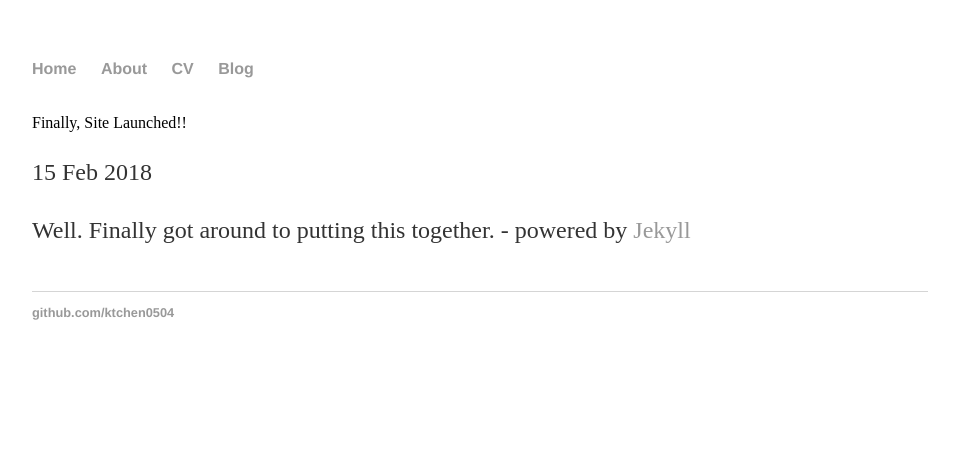
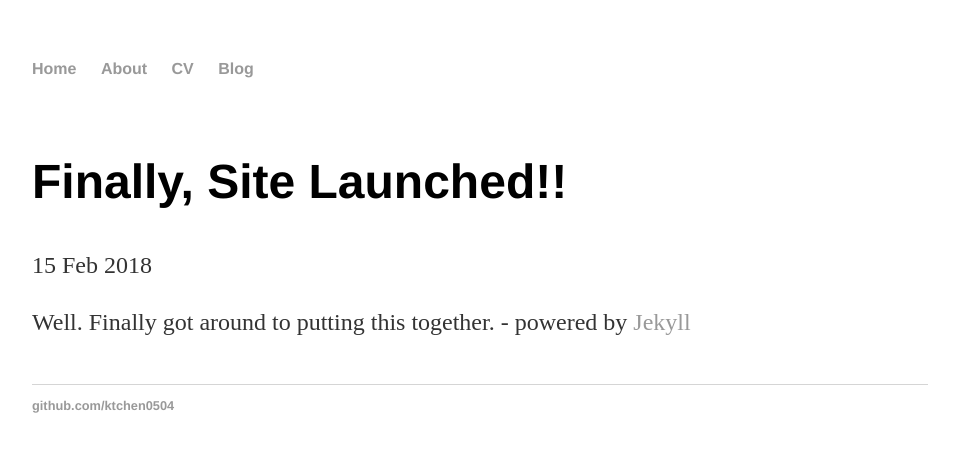
Before and after one commit to ktchen0504/ktchen0504.github.io, a Jekyll site: the page built from _posts/2018-02-15-KT-site-launched.md, in a window 1280 px wide. Shown: the top 452 px of the page, without its empty margins (160-1119 px from the left). Built offline with Jekyll 4.4.1, drawn with Linux system fonts in a browser that asks for light colours.

Commit message:
Update post.html

```diff
--- a/_layouts/post.html
+++ b/_layouts/post.html
@@ -1,7 +1,7 @@
 ---
 layout: default
 ---
-<article class = "posts"
+<article class = "posts">
   <h1>{{ page.title }}</h1>
   <p class="meta">{{ page.date | date_to_string }}</p>
 
```
